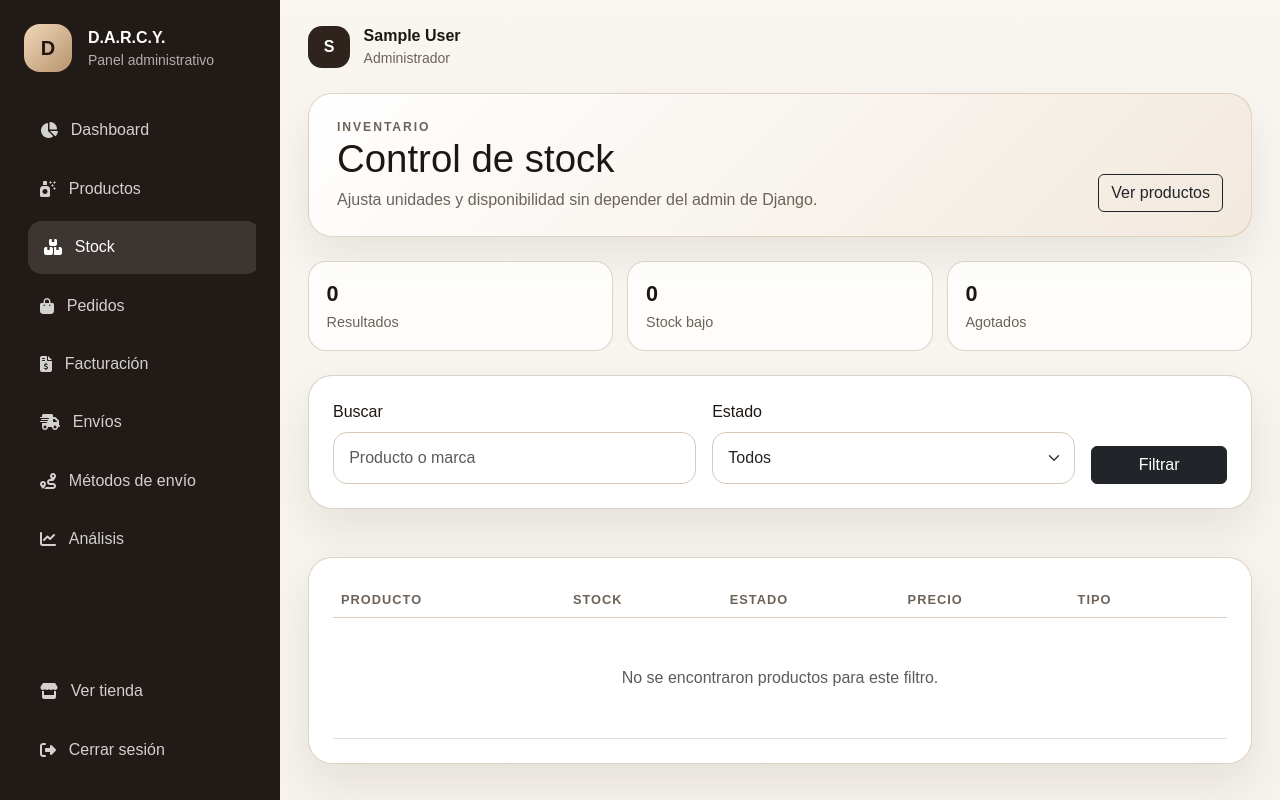
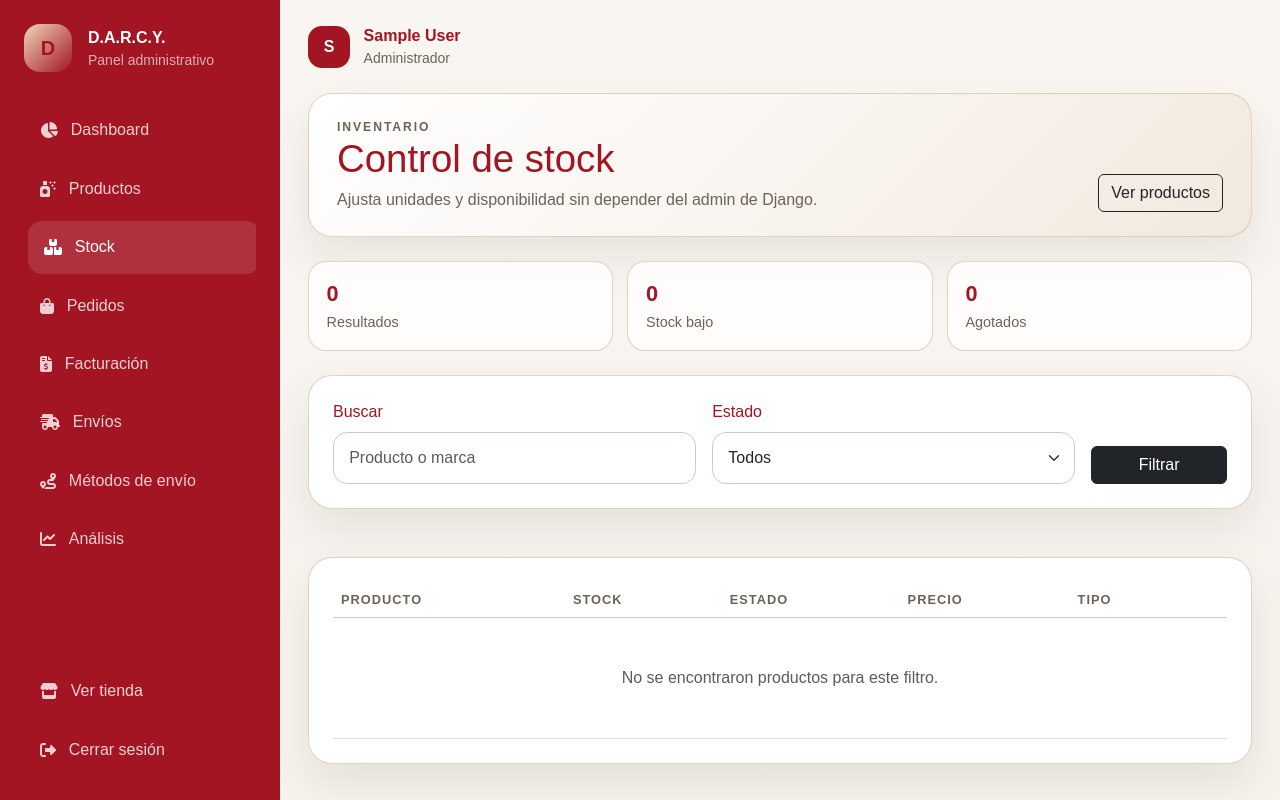
Before and after one commit to Gilbert-CREATOR/perfumeria, a Django app: page /admin/stock/ in a window 1280 px wide. Run offline with Django 4.2, Linux system fonts and the light colour scheme; the visitor is signed in with stand-in values (Sample User, id 1); data comes from the database, SQL or seed files in the repository; data that the repository does not hold is empty.

Commit message:
Replace admin brown accents with brand red

```diff
--- a/static/css/admin.css
+++ b/static/css/admin.css
@@ -2,10 +2,10 @@
     --admin-bg: #f6f2ec;
     --admin-surface: #ffffff;
     --admin-surface-soft: #efe7dd;
-    --admin-ink: #1d1713;
+    --admin-ink: #A31523;
     --admin-muted: #6d6258;
     --admin-line: #d6c8ba;
-    --admin-accent: #2e241d;
+    --admin-accent: #A31523;
     --admin-accent-soft: #cdb497;
     --admin-success: #2f7d52;
     --admin-warning: #b7791f;
@@ -35,7 +35,7 @@ body.admin-body {
     display: flex;
     flex-direction: column;
     padding: 1.5rem;
-    background: #211a16;
+    background: #A31523;
     color: #fff;
     z-index: 1000;
     overflow-y: auto;
@@ -65,8 +65,8 @@ body.admin-body {
     width: 48px;
     height: 48px;
     border-radius: 16px;
-    background: linear-gradient(135deg, #f0d7b8, #b8946e);
-    color: #1f1713;
+    background: linear-gradient(135deg, #f0d7b8, #A31523);
+    color: #A31523;
     font-weight: 700;
     font-size: 1.25rem;
 }
```
